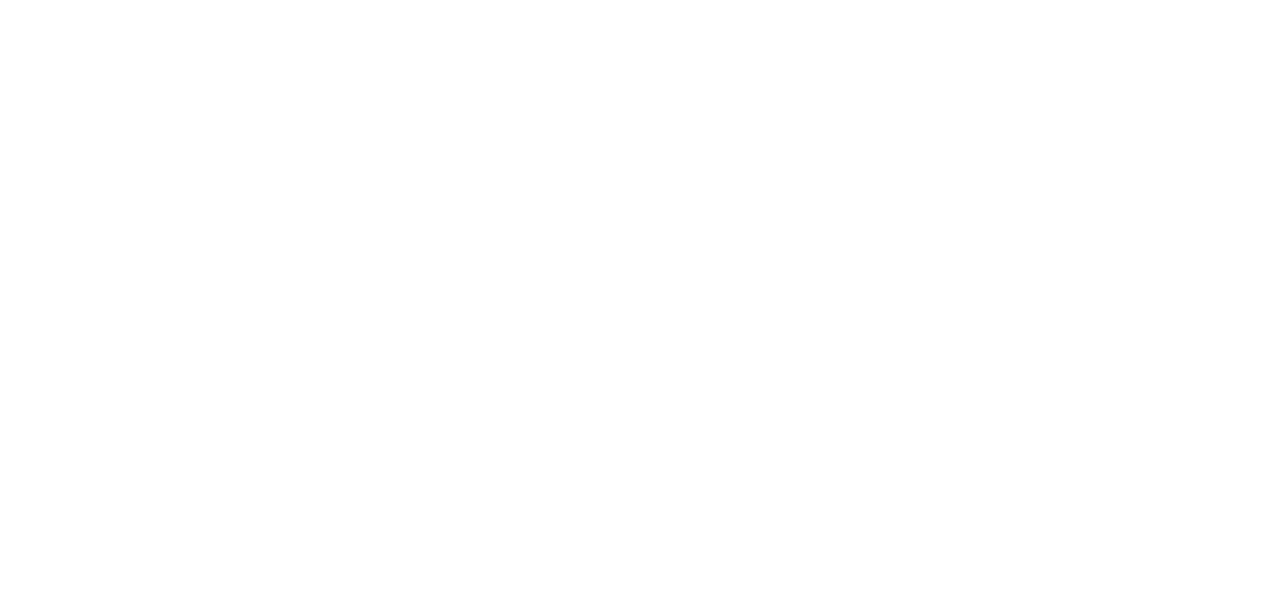
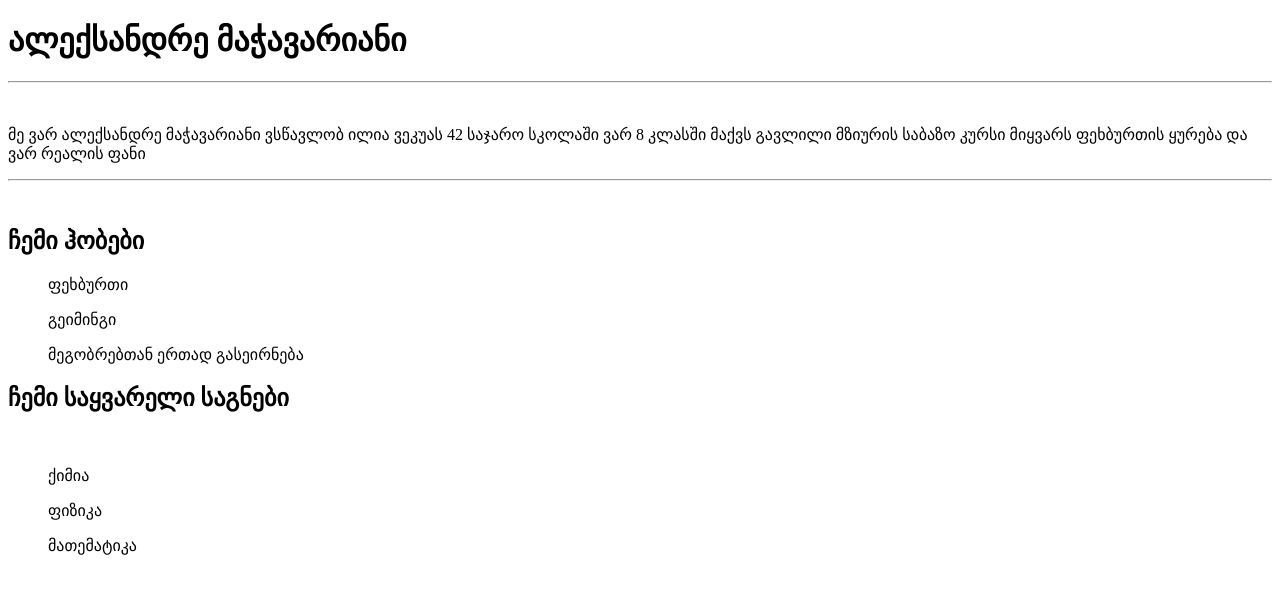
Before and after one commit to sandro2525/webdev1, a plain HTML site: page my bio/index.html in a window 1280 px wide. Drawn offline with Linux system fonts and the light colour scheme.

Commit message:
homework

```diff
--- a/my bio/index.html
+++ b/my bio/index.html
@@ -5,5 +5,37 @@
     <meta name="viewport" content="width=device-width, initial-scale=1.0" />
     <title>Document</title>
   </head>
-  <body></body>
+  <body>
+    <h1>ალექსანდრე მაჭავარიანი</h1>
+    <hr />
+    <br />
+    <p>
+      მე ვარ ალექსანდრე მაჭავარიანი ვსწავლობ ილია ვეკუას 42 საჯარო სკოლაში ვარ 8
+      კლასში მაქვს გავლილი მზიურის საბაზო კურსი მიყვარს ფეხბურთის ყურება და ვარ
+      რეალის ფანი
+    </p>
+    <hr />
+    <br />
+    <h2>ჩემი ჰობები</h2>
+    <ul>
+      ფეხბურთი
+    </ul>
+    <ul>
+      გეიმინგი
+    </ul>
+    <ul>
+      მეგობრებთან ერთად გასეირნება
+    </ul>
+    <h2>ჩემი საყვარელი საგნები</h2>
+    <br />
+    <ol>
+      ქიმია
+    </ol>
+    <ol>
+      ფიზიკა
+    </ol>
+    <ol>
+      მათემატიკა
+    </ol>
+  </body>
 </html>
```
